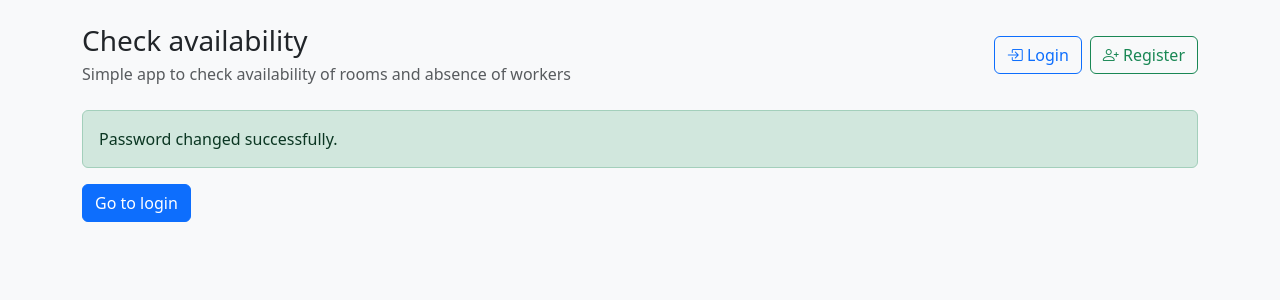
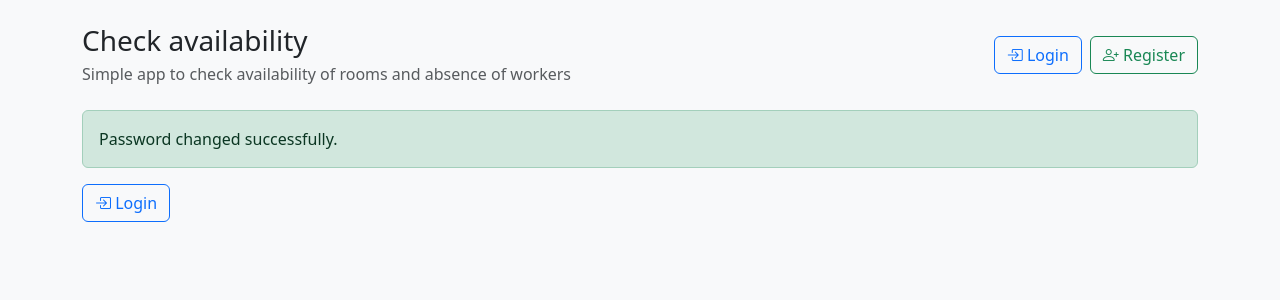
Before and after one commit to StanislawMarszalek/Internship-project-Check-Availability, a Django app: template templates/registration/password_reset_complete.html in a window 1280 px wide. Shown: the top 300 px of the page. Run offline with Django 5.2, Linux system fonts and the light colour scheme; the template is opened without the code that fills it, so the values that code supplies are empty.

Commit message:
Add icons

```diff
--- a/templates/registration/password_reset_complete.html
+++ b/templates/registration/password_reset_complete.html
@@ -5,6 +5,8 @@
         Password changed successfully.
     </div>
 
-    <a href="{% url 'login' %}" class="btn btn-primary">Go to login</a>
+    <a href="{% url 'login' %}" class="btn btn-outline-primary">
+        <i class="bi bi-box-arrow-in-right"></i>
+        Login</a>
 
 {% endblock %}
--- a/templates/registration/password_reset_confirm.html
+++ b/templates/registration/password_reset_confirm.html
@@ -6,7 +6,9 @@
     <form method="post">
         {% csrf_token %}
         {{ form.as_p }}
-        <button class="btn btn-success">Change password</button>
+        <button class="btn btn-success">
+            <i class="bi-shield-check"></i>
+            Change password</button>
     </form>
 
 {% endblock %}
--- a/templates/registration/password_reset_form.html
+++ b/templates/registration/password_reset_form.html
@@ -9,7 +9,8 @@
         <form method="post">
             {% csrf_token %}
             {{ form.as_p }}
-            <button type="submit" class="btn btn-primary">
+            <button type="submit" class="btn btn-outline-warning">
+                <i class="bi bi-send"></i>
                 Send reset link
             </button>
         </form>
```
